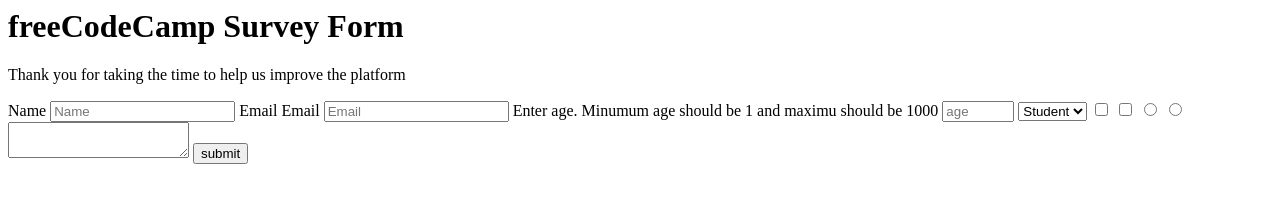
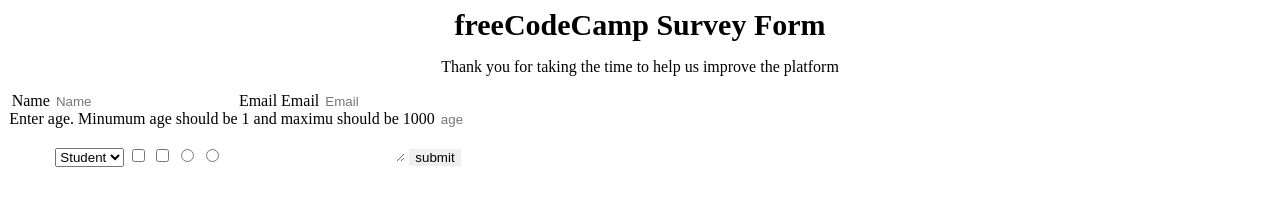
Before and after one commit to Likyelesh/Likyelesh-Daniel, a plain HTML site: page index.html in a window 1280 px wide. Drawn offline with Linux system fonts and the light colour scheme.

Commit message:
The next commit modification

```diff
--- /dev/null
+++ b/index.css
@@ -0,0 +1,19 @@
+Form {
+    width:500px;
+    text-align:center;
+}
+.input{
+    width:100;
+}
+input,textarea{
+    border:10px;
+}
+p{
+    color:black;
+    text-align: center;
+}
+h1{
+    font-size:30px;
+    margin:0px;
+    text-align:center;
+}
--- a/index.html
+++ b/index.html
@@ -1,5 +1,7 @@
 <html>
-    <head><head>
+    <head>
+        <title> index</title>
+        <link rel="stylesheet" href="index.css"></head>
         <body>
             <h1 id="title">freeCodeCamp Survey Form</h1>
             <p id="description">Thank you for taking the time to help us improve the platform</p>
```
